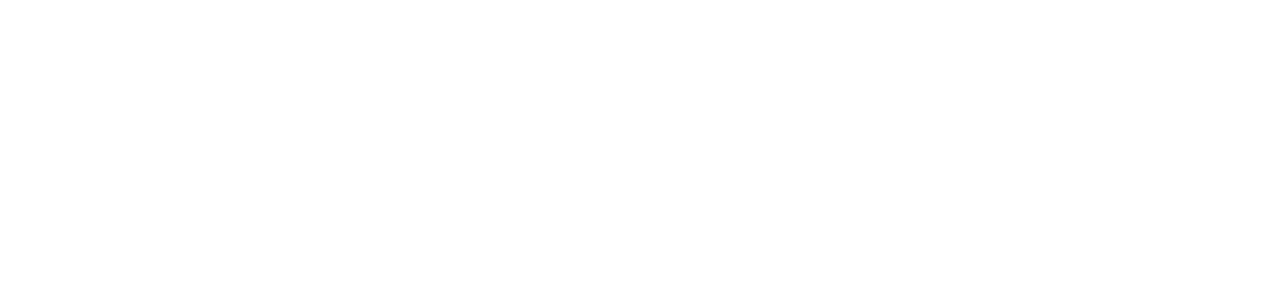
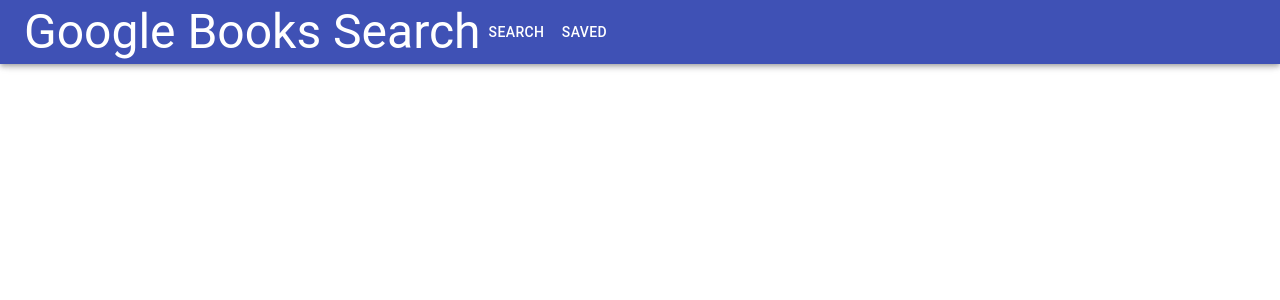
Before and after one commit to Alexva397/react-google-books-app, a React (Create React App) app in the folder client/: page / in a window 1280 px wide. Shown: the top 300 px of the page. Built offline with nearby package versions, Linux system fonts and the light colour scheme.

Commit message:
created basic AppBar in Header.js using material.ui

```diff
--- a/client/package.json
+++ b/client/package.json
@@ -3,6 +3,7 @@
   "version": "0.1.0",
   "private": true,
   "dependencies": {
+    "@material-ui/core": "^4.11.4",
     "@testing-library/jest-dom": "^5.14.1",
     "@testing-library/react": "^11.2.7",
     "@testing-library/user-event": "^12.8.3",
--- a/client/src/App.js
+++ b/client/src/App.js
@@ -1,12 +1,13 @@
-import { BrowserRouter as Router, Route } from "react-router-dom";
-
-import Search from "./pages/Search";
+// import { BrowserRouter as Router, Route } from "react-router-dom";
+// import SavedBooks from "./pages/SavedBooks";
+// import Search from "./pages/Search";
+import Header from "./components/Header";
 
 function App() {
   return (
-    <Router>
-
-    </Router>
+    <>
+      <Header />
+    </>
   );
 }
 
--- /dev/null
+++ b/client/src/components/Header.js
@@ -0,0 +1,19 @@
+import { AppBar, Typography, Button, Toolbar } from '@material-ui/core';
+
+
+ function Header() {
+    return (
+        <AppBar>
+            <Toolbar>
+                <Typography variant="h3" edge="start">
+                Google Books Search
+                </Typography>
+                <Button color="inherit">Search</Button>
+                <Button color="inherit">Saved</Button>
+            </Toolbar>
+        </AppBar>
+
+    );
+ }
+
+ export default Header;
```
Also changed, not shown: 1 other file (tests, documents, lock files or other folders).
